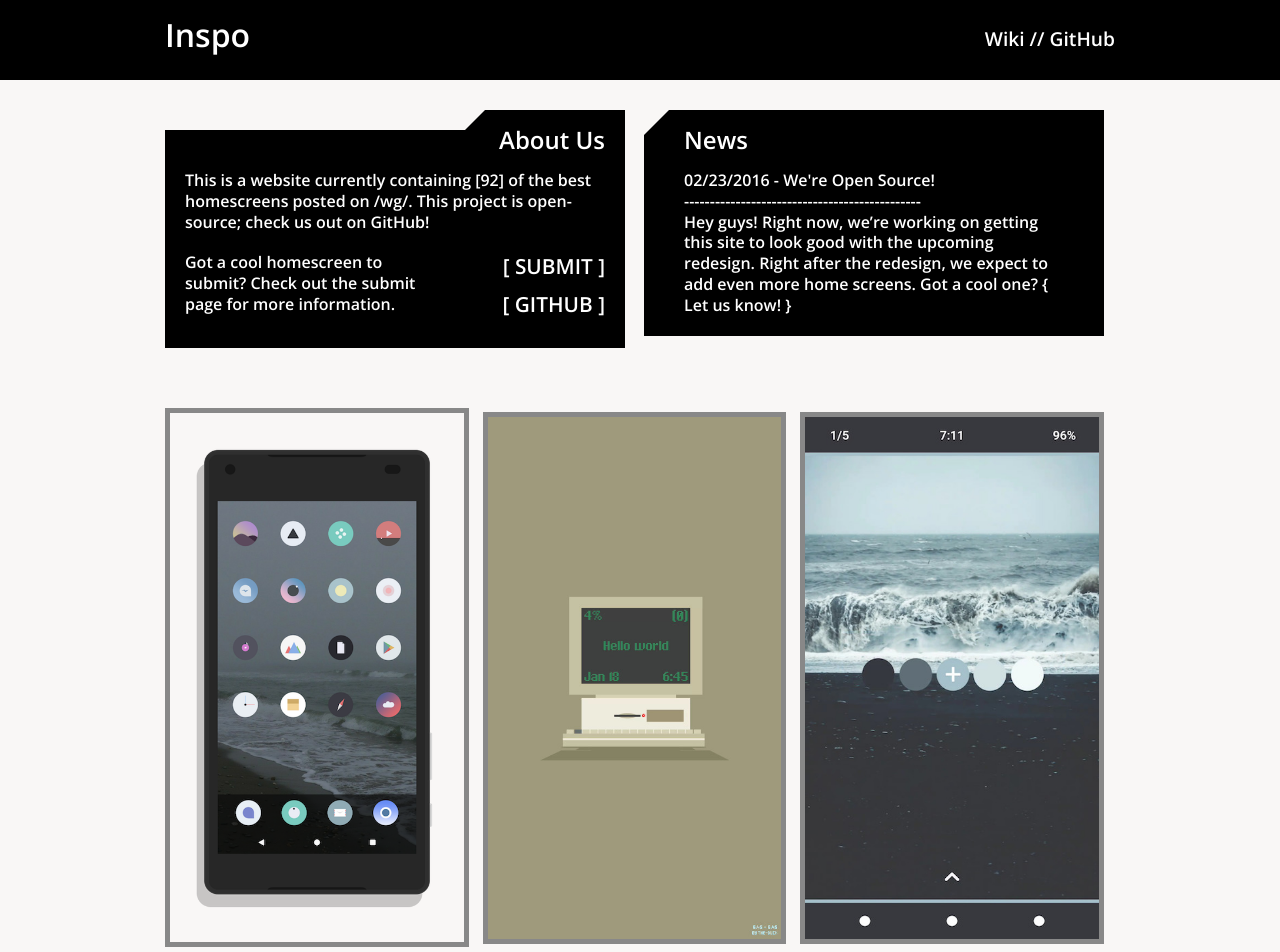
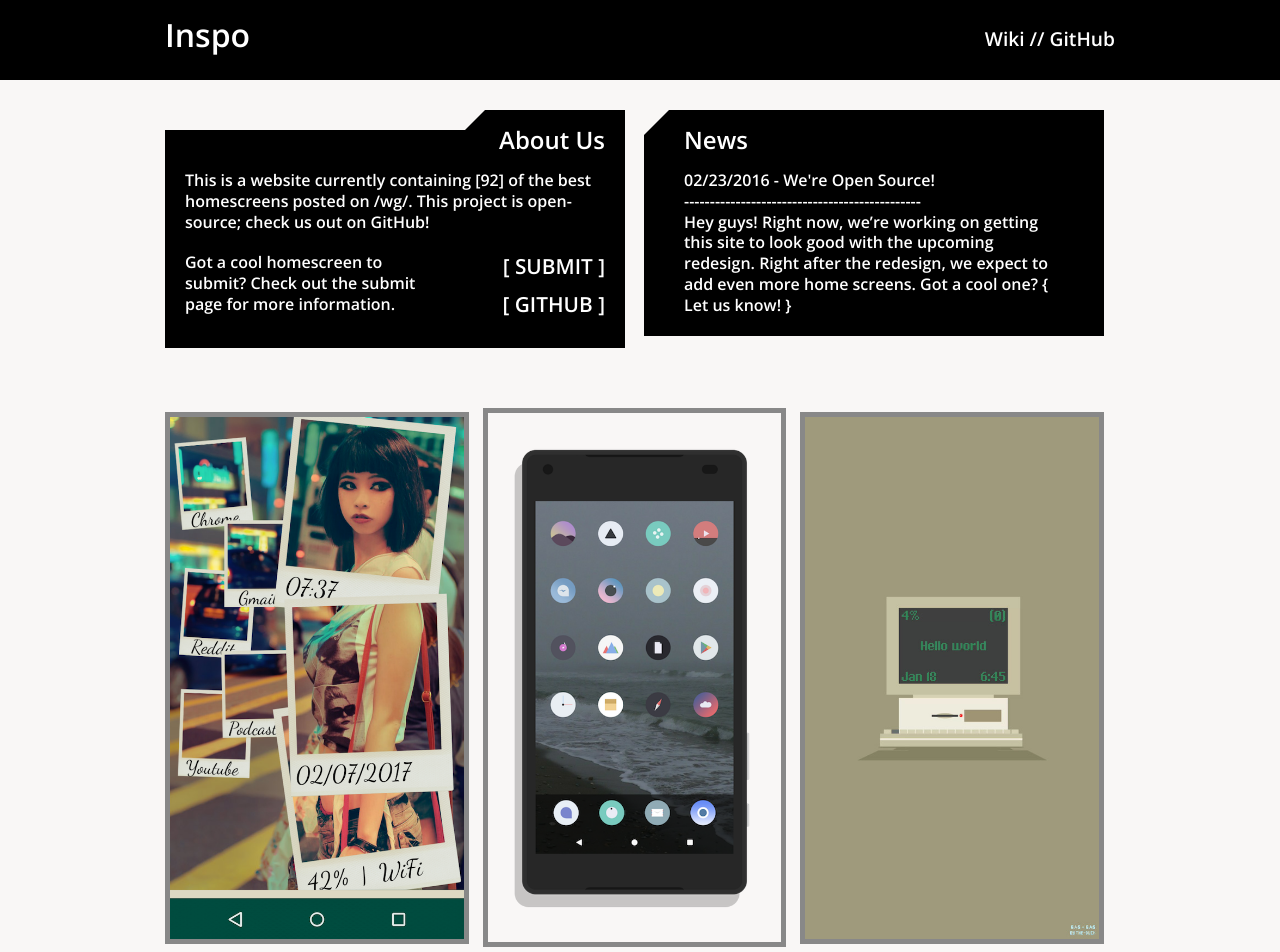
Before and after one commit to homescreens/homescreens, a Jekyll site: the page built from index.html, in a window 1280 px wide. Shown: the top 952 px of the page. Built offline with Jekyll 4.4.1, drawn with Linux system fonts in a browser that asks for light colours.

Commit message:
Homescreen 0114

```diff
--- a/_data/homescreens.yml
+++ b/_data/homescreens.yml
@@ -1,3 +1,8 @@
+- image_url: /assets/images/thumbs/0114.png
+  full_path: /assets/images/full/0114.png
+  col-size: col-1
+  type: image
+
 - image_url: /assets/images/thumbs/0113.png
   full_path: /assets/images/full/0113.png
   col-size: col-1
```
Also changed, not shown: assets/images/thumbs/0114.png (added), 2 other files.
